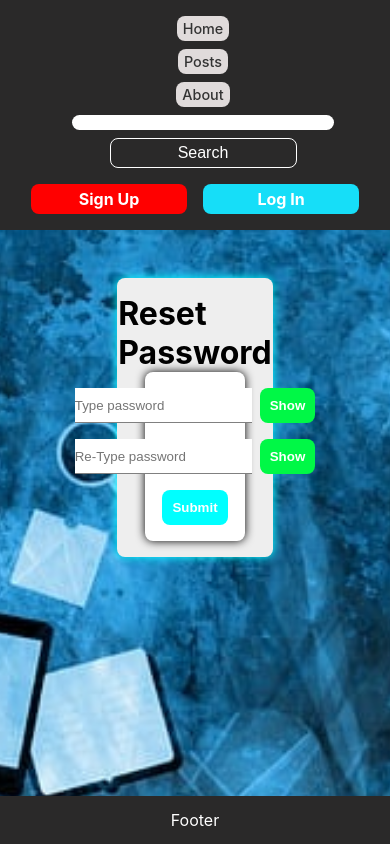
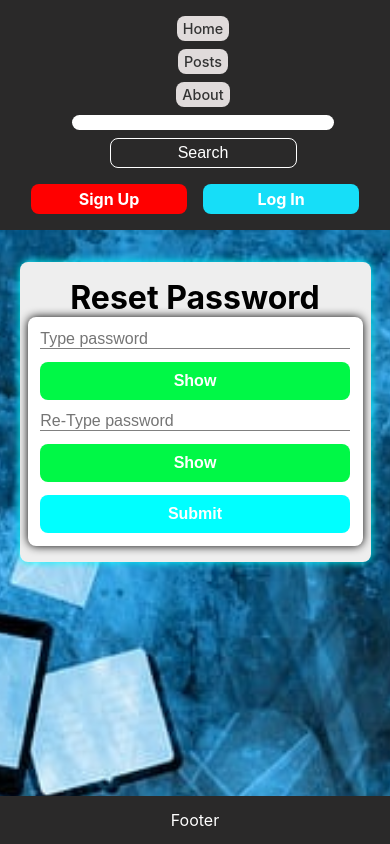
Before and after one commit to dev-surajkumar/My-Mini-Project, a React (Create React App) app: page /My-Mini-Project/passreset in a window 390 px wide. Built offline with nearby package versions, Linux system fonts and the light colour scheme.

Commit message:
Add responsive media query for password reset page

```diff
--- a/src/components/styles/resetpass.css
+++ b/src/components/styles/resetpass.css
@@ -50,3 +50,40 @@
     color: #fff;
     font-weight: 700;
 }
+
+
+
+@media (max-width: 768px) {
+    .pass-reset {
+      width: 90%;
+      padding: 1rem 0.5rem;
+      margin: 2rem auto;
+    }
+
+    .recheck {
+      width: 100%;
+      padding: 0.8rem;
+      gap: 0.8rem;
+    }
+
+    .pass-in {
+      flex-direction: column;
+      width: 100%;
+      gap: 0.8rem;
+    }
+
+    .pass-in input {
+      width: 100%;
+      font-size: 1rem;
+    }
+
+    .pass-in button {
+      width: 100%;
+      font-size: 1rem;
+    }
+
+    .pass-submit {
+      width: 100%;
+      font-size: 1rem;
+    }
+  }
```
